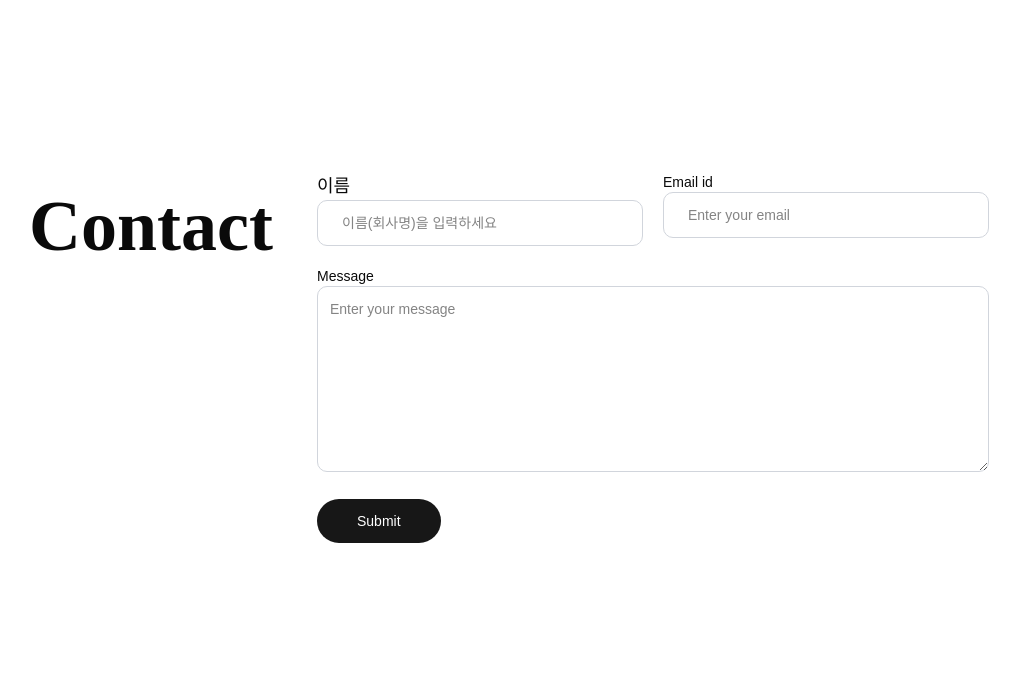
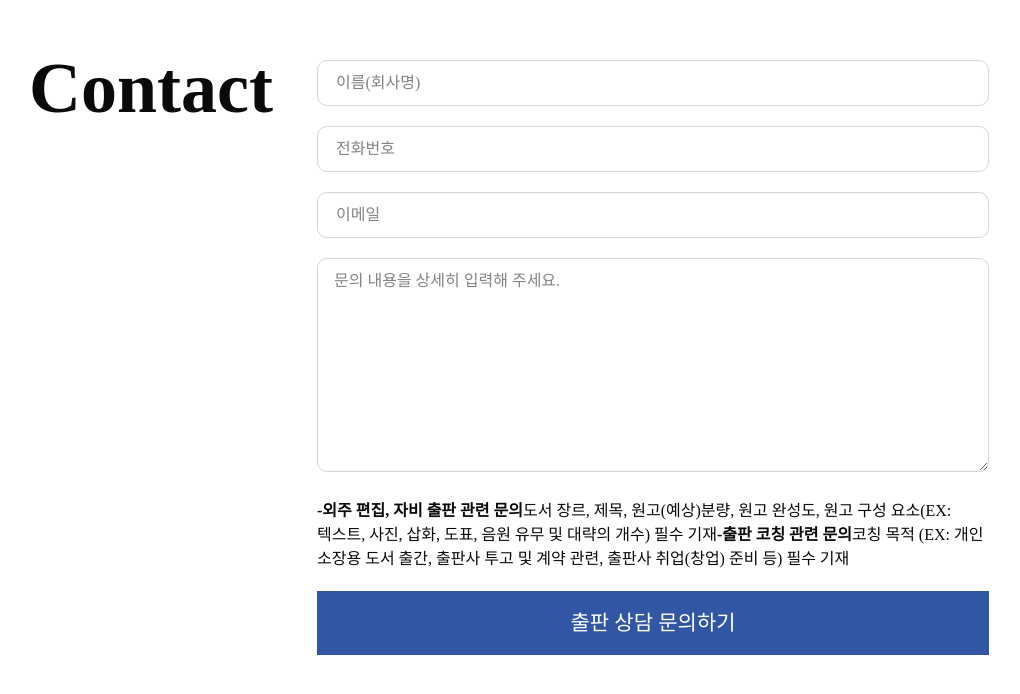
Before and after one commit to captain-five-star/Illangbooks, a Next.js app: page / in a window 1280 px wide. Shown: the part 3815-4509 px from the top of the page, without its empty margins (131-1151 px from the left). Built offline with nearby package versions, Linux system fonts and the light colour scheme; a web font is replaced by a local one.

Commit message:
feat: update ContactUs form layout and styles, enhance accessibility

```diff
--- a/app/components/ContactUs.tsx
+++ b/app/components/ContactUs.tsx
@@ -34,8 +34,8 @@ const ContactUs = () => {
       <Toaster position="bottom-center" reverseOrder={false} />
       <div className="framer-ur7txx" data-framer-name="섹션5: 문의하기">
         <div className="framer-kd1ens flex-col justify-between xl:flex-row">
-          <div>
-            <h2 className="font-instrument text-[28px] font-bold md:text-[48px] xl:text-[72px]">
+          <div className="mb-4">
+            <h2 className="font-instrument text-[28px] leading-[0.8] font-bold md:text-[48px] xl:text-[72px]">
               Contact
             </h2>
           </div>
@@ -45,52 +45,69 @@ const ContactUs = () => {
             transition={{ duration: 0.6 }}
             viewport={{ once: true }}
             onSubmit={onSubmit}
-            className="grid w-full gap-3 sm:grid-cols-2 sm:gap-5 xl:max-w-2xl"
+            className="flex w-full flex-col gap-3 sm:gap-5 xl:max-w-2xl"
           >
             <div>
-              <p className="font-pretendard mb-2 text-base font-medium xl:text-lg">
-                이름
-              </p>
               <div className="flex rounded-lg border border-gray-300 pl-3 dark:border-gray-600">
                 <input
                   name="name"
                   type="text"
-                  placeholder="이름(회사명)을 입력하세요"
-                  className="font-pretendard w-full p-3 text-sm outline-none"
+                  placeholder="이름(회사명)"
+                  className="w-full px-1.5 py-2.5 text-sm outline-none md:text-base"
                   required
                 />
               </div>
             </div>
 
             <div>
-              <p className="mb-2 text-sm font-medium">Email id</p>
+              <div className="flex rounded-lg border border-gray-300 pl-3 dark:border-gray-600">
+                <input
+                  name="phone"
+                  type="text"
+                  placeholder="전화번호"
+                  className="w-full px-1.5 py-2.5 text-sm outline-none md:text-base"
+                  required
+                />
+              </div>
+            </div>
+
+            <div>
               <div className="flex rounded-lg border border-gray-300 pl-3 dark:border-gray-600">
                 <input
                   name="email"
                   type="email"
-                  placeholder="Enter your email"
-                  className="w-full p-3 text-sm outline-none"
+                  placeholder="이메일"
+                  className="w-full px-1.5 py-2.5 text-sm outline-none md:text-base"
                   required
                 />
               </div>
             </div>
 
             <div className="sm:col-span-2">
-              <p className="mb-2 text-sm font-medium">Message</p>
               <textarea
                 name="message"
                 rows={8}
-                placeholder="Enter your message"
-                className="w-full rounded-lg border border-gray-300 p-3 text-sm outline-none dark:border-gray-600"
+                placeholder="문의 내용을 상세히 입력해 주세요."
+                className="w-full rounded-lg border border-gray-300 px-4 py-2.5 text-sm outline-none md:text-base dark:border-gray-600"
                 required
               />
             </div>
 
-            <button
-              type="submit"
-              className="bg-primary flex w-max cursor-pointer gap-2 rounded-full px-10 py-3 text-sm text-white transition-all hover:scale-103"
-            >
-              Submit
+            <div>
+              <div className="text-pretty break-keep">
+                <strong>-외주 편집, 자비 출판 관련 문의</strong>
+                도서 장르, 제목, 원고(예상)분량, 원고 완성도, 원고 구성 요소(EX:
+                텍스트, 사진, 삽화, 도표, 음원 유무 및 대략의 개수) 필수 기재
+                <strong>-출판 코칭 관련 문의</strong>
+                코칭 목적 (EX: 개인 소장용 도서 출간, 출판사 투고 및 계약 관련,
+                출판사 취업(창업) 준비 등) 필수 기재
+              </div>
+            </div>
+
+            <button type="submit" className="framer-3F5nR framer-1kzllwq">
+              <p className="text-base text-white md:text-lg lg:text-[21px]">
+                출판 상담 문의하기
+              </p>
             </button>
           </motion.form>
         </div>
--- a/app/globals.css
+++ b/app/globals.css
@@ -145,7 +145,7 @@ html{
 }
 
 @theme {
-  --font-pretendard: 'Pretendard Light', sans-serif;
+  --font-pretendard: 'Pretendard Regular', 'sans-serif';
   --font-instrument: 'Instrument Sans', 'sans-serif';
 }
 
```
